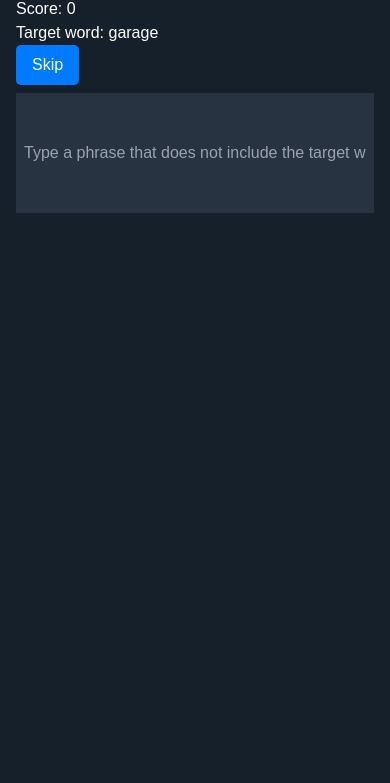
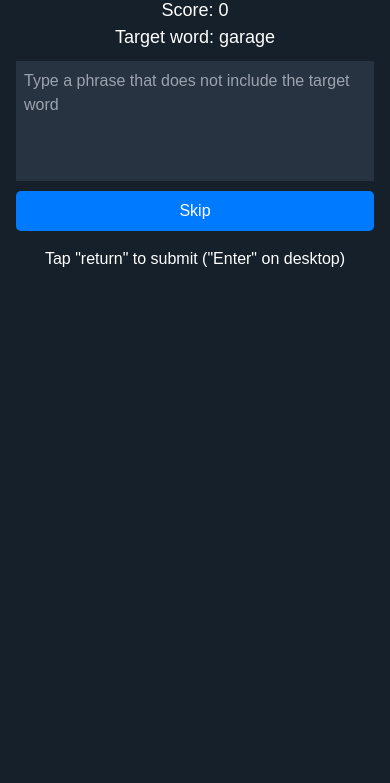
Before and after one commit to a-p-man/aitaboo, a website with bundled scripts: page index.html in a window 390 px wide. Shown: the part 61-844 px from the top of the page. Built offline with nearby package versions, Linux system fonts and the light colour scheme; no server answers.

Commit message:
mobile changes

```diff
--- a/index.html
+++ b/index.html
@@ -3,21 +3,28 @@
     <title>AI TABOO</title>
     <script src="https://cdn.tailwindcss.com"></script>
     <link rel="stylesheet" href="styles.css">
+    <meta name="viewport" content="width=device-width, initial-scale=1.0">
 </head>
 <body>
     <div class="container mx-auto px-4 py-5">
         <div class="header text-lg mb-2">
-            <h1 style="font-size: 24px;">AI TABOO</h1>
+            <h1>ALIAS</h1>
         </div>
-        <div class="info-bar flex justify-between items-center mb-2">
+        <div class="button-container">
             <div class="score" id="score-display">Score: 0</div>
+        </div>
+        <div class="button-container">
             <div class="target-word" id="target-word">Target word: <span id="word-display">garage</span></div>
+        </div>
+        <div class="input-group">
+            <textarea type="text" class="input-box" id="input-box" placeholder="Type a phrase that does not include the target word" onkeypress="handleKeyPress(event)"></textarea>
+        </div>
+        <div class="button-container">
             <button class="skip-button" id="skip-button">Skip</button>
         </div>
-        <div class="input-group">
-            <input type="text" class="input-box" id="input-box" placeholder="Type a phrase that does not include the target word" onkeypress="handleKeyPress(event)">
+        <div class="button-container">
+            <div id="message-container" class="message-info">Tap "return" to submit ("Enter" on desktop)</div>
         </div>
-        <div id="message-container"></div>
     </div>
     <script type="module" src="app.js"></script>
 </body>
--- a/styles.css
+++ b/styles.css
@@ -1,7 +1,16 @@
-body {
+* {
+    margin: 0;
+    padding: 0;
+    box-sizing: border-box;
+}
+
+html, body {
     background-color: #15202B;
     color: #ffffff;
-    font-family: Arial, sans-serif;
+    font-family: Nunito, sans-serif;
+    width: 100%;
+    height: 100%;
+    overflow-x: hidden;
 }
 .info-bar {
     display: flex;
@@ -12,28 +21,35 @@ body {
 
 .score {
     flex: 1; /* Takes up 1/3 of the space */
-    text-align: left; /* Aligns text to the left */
-    font-size: 16px;
+    text-align: center; /* Aligns text to the left */
+    font-size: 18px;
 }
 
 .target-word {
     flex: 1; /* Takes up 1/3 of the space */
     text-align: center; /* Centers text */
-    font-size: 16px;
+    font-size: 18px;
+    margin-botton: 10px;
 }
 
 .skip-button {
     background-color: #007BFF;
     color: white;
     flex: 1; /* Takes up 1/3 of the space */
-    text-align: right; /* Aligns text to the right */
-    padding: 8px 16px;
+    text-align: center; /* Aligns text to the right */
+    padding: 8px;
+    margin-top: 10px;
     border: none;
     border-radius: 5px;
     cursor: pointer;
 }
 .skip-button:hover {
     background-color: #0056b3;
+}
+.button-container {
+    display: flex;
+    justify-content: center; /* Centers children horizontally */
+    align-items: center; /* Centers children vertically, optional */
 }
 .input-group {
     display: flex;
@@ -49,6 +65,17 @@ body {
     height: 100px;
     box-sizing: border-box;
     resize: none;
+    white-space: pre-wrap;
+    overflow-wrap: break-word;
+    vertical-align: top;
+    margin-top: 10px;
+}
+.message-info {
+    color: #ffffff;
+    font-size: 16px;
+    padding: 10px;
+    margin-top: 5px;
+    border: 1px solid transparent;
 }
 .message-correct {
     color: #00BA7C;
@@ -89,7 +116,11 @@ body {
 .header h1 {
     text-align: center;
     margin-bottom: 10px;
-    font-size: 24px;
+    font-size: 28px;
+    font-weight: 600;
+}
+input, button, textarea {
+    font-size: 16px; /* Prevents zooming on iOS devices */
 }
 
 @media (max-width: 768px) {
```
Also changed, not shown: 1 other file.
